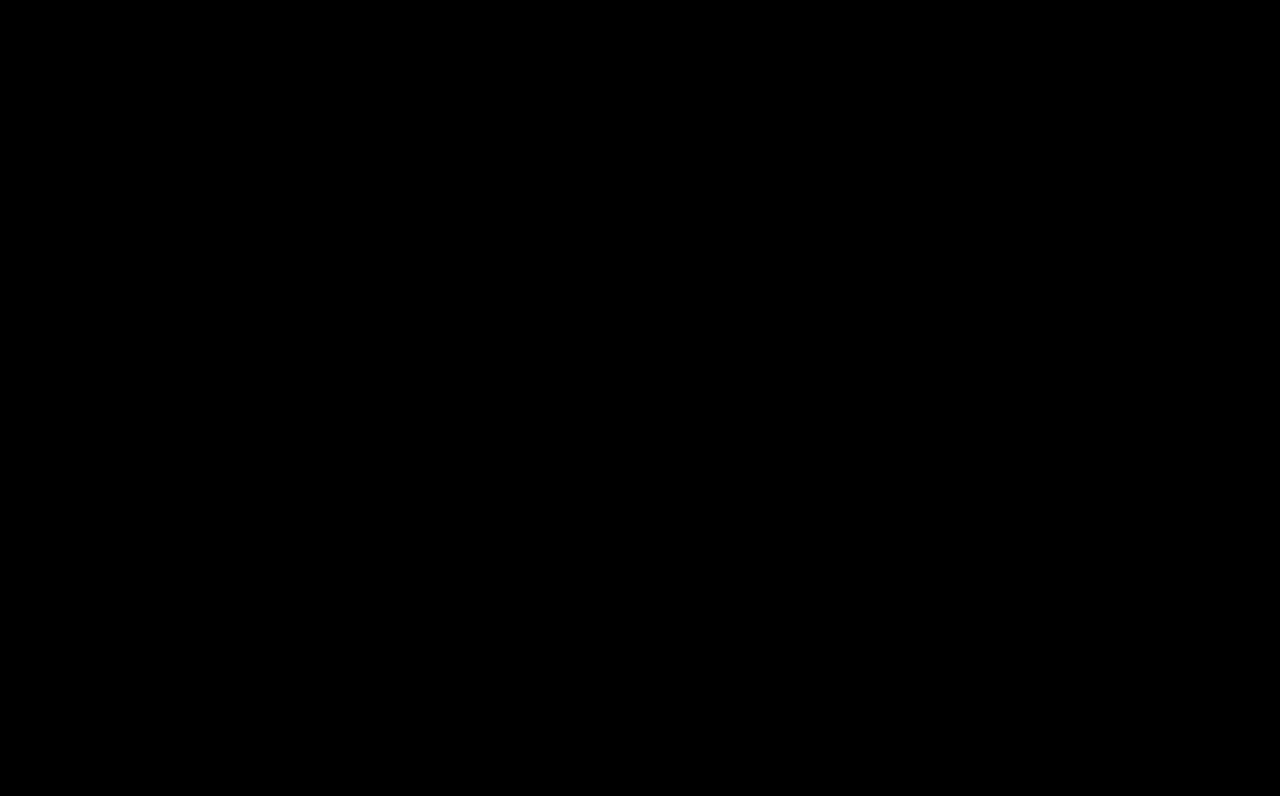
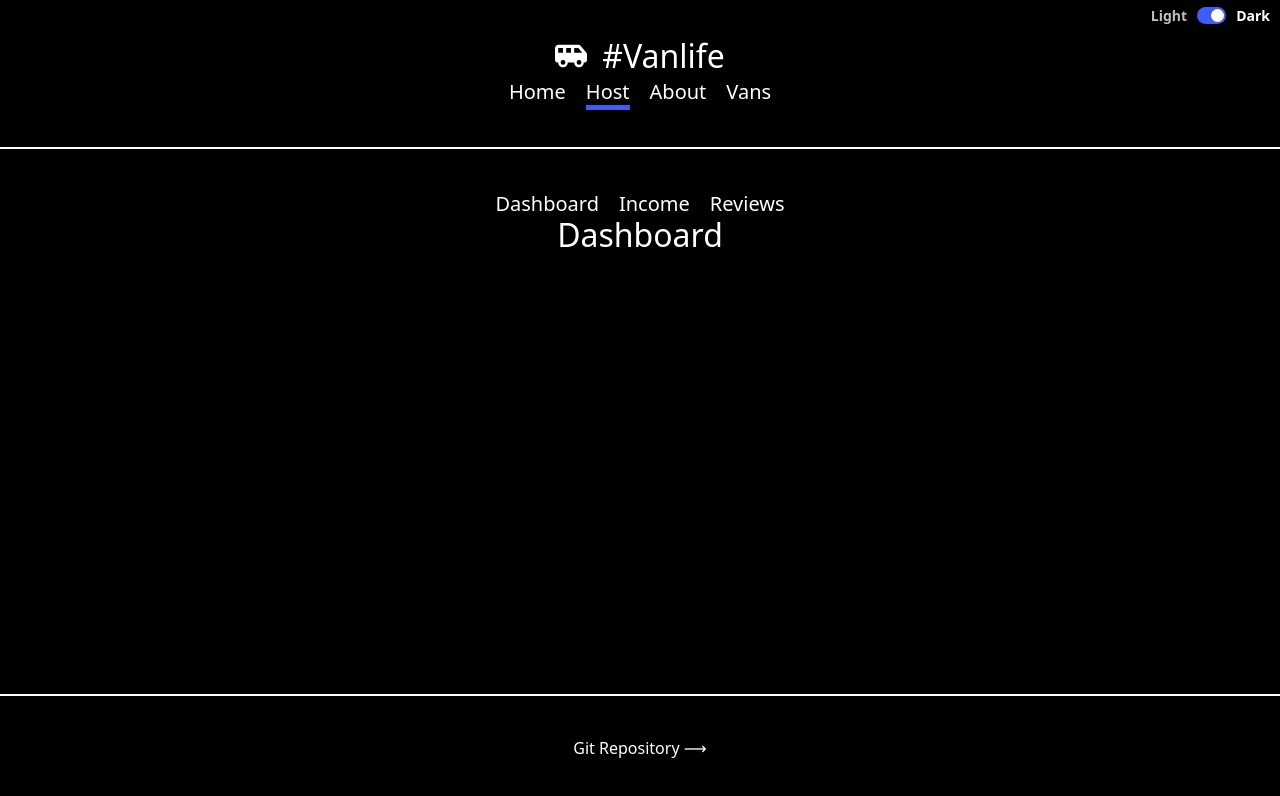
Before and after one commit to chrisnajman/vanlife, a React (Vite) app: page /vanlife/host in a window 1280 px wide. Before the commit this address had no page. Shown: the top 796 px of the page. Built offline with nearby package versions, Linux system fonts and the light colour scheme; what miragejs would draw is missing.

Commit message:
Added hosts folder and files, plus LayoutHost.jsx navigation. Added 'basename' to browser router. Converted routes and links (except backlinks) to relative paths.

```diff
--- a/src/App.jsx
+++ b/src/App.jsx
@@ -1,32 +1,52 @@
 import { BrowserRouter, Routes, Route } from "react-router-dom"
-import { UrlRoot } from "./components/UrlRoot"
 import Layout from "./layout/Layout"
 import Home from "./pages/Home"
 import About from "./pages/About"
-import Vans from "./pages/Vans"
-import VanDetails from "./pages/VanDetails"
+import Vans from "./pages/vans/Vans"
+import VanDetails from "./pages/vans/VanDetails"
+import LayoutHost from "./layout/LayoutHost"
+import Dashboard from "./pages/host/Dashboard"
+import Income from "./pages/host/Income"
+import Reviews from "./pages/host/Reviews"
 
 function App() {
   return (
-    <BrowserRouter>
+    <BrowserRouter basename="/vanlife">
       <Routes>
         <Route element={<Layout />}>
           <Route
-            path={`${UrlRoot}`}
+            path="/"
             element={<Home />}
           />
           <Route
-            path={`${UrlRoot}about`}
+            path="about"
             element={<About />}
           />
           <Route
-            path={`${UrlRoot}vans`}
+            path="vans"
             element={<Vans />}
           />
           <Route
-            path={`${UrlRoot}vans/:id`}
+            path="vans/:id"
             element={<VanDetails />}
           />
+          <Route
+            path="host"
+            element={<LayoutHost />}
+          >
+            <Route
+              index
+              element={<Dashboard />}
+            />
+            <Route
+              path="income"
+              element={<Income />}
+            />
+            <Route
+              path="reviews"
+              element={<Reviews />}
+            />
+          </Route>
         </Route>
       </Routes>
     </BrowserRouter>
--- a/src/components/Nav.jsx
+++ b/src/components/Nav.jsx
@@ -1,14 +1,12 @@
 import { NavLink } from "react-router-dom"
-import { UrlRoot } from "./UrlRoot"
 
 function Nav() {
   return (
     <nav className="site-navigation">
       <ul>
         <li>
-          {" "}
           <NavLink
-            to={`${UrlRoot}`}
+            to="/"
             aria-current="page"
             end
           >
@@ -17,7 +15,15 @@ function Nav() {
         </li>
         <li>
           <NavLink
-            to={`${UrlRoot}about`}
+            to="host"
+            aria-current="page"
+          >
+            Host
+          </NavLink>
+        </li>
+        <li>
+          <NavLink
+            to="about"
             aria-current="page"
           >
             About
@@ -25,9 +31,8 @@ function Nav() {
         </li>
         <li>
           <NavLink
-            to={`${UrlRoot}vans`}
+            to="vans"
             aria-current="page"
-            end
           >
             Vans
           </NavLink>
--- a/src/components/UrlRoot.jsx
+++ /dev/null
@@ -1 +0,0 @@
-export const UrlRoot = "/vanlife/"
--- /dev/null
+++ b/src/layout/LayoutHost.jsx
@@ -0,0 +1,42 @@
+import { NavLink, Outlet } from "react-router-dom"
+
+function LayoutHost() {
+  return (
+    <>
+      <nav className="site-navigation">
+        <ul>
+          <li>
+            <NavLink
+              to="host"
+              aria-current="page"
+              end
+            >
+              Dashboard
+            </NavLink>
+          </li>
+          <li>
+            <NavLink
+              to="host/income"
+              aria-current="page"
+              end
+            >
+              Income
+            </NavLink>
+          </li>
+          <li>
+            <NavLink
+              to="host/reviews"
+              aria-current="page"
+              end
+            >
+              Reviews
+            </NavLink>
+          </li>
+        </ul>
+      </nav>
+      {<Outlet />}
+    </>
+  )
+}
+
+export default LayoutHost
--- a/src/pages/About.jsx
+++ b/src/pages/About.jsx
@@ -1,5 +1,4 @@
 import bgImg from "../assets/images/about-hero.png"
-import { UrlRoot } from "../components/UrlRoot"
 import { Link } from "react-router-dom"
 
 function About() {
@@ -30,7 +29,7 @@ function About() {
         </h2>
         <Link
           className="link-button"
-          to={`${UrlRoot}vans`}
+          to="/vans"
         >
           Explore our vans
         </Link>
--- a/src/pages/Home.jsx
+++ b/src/pages/Home.jsx
@@ -1,4 +1,3 @@
-import { UrlRoot } from "../components/UrlRoot"
 import { Link } from "react-router-dom"
 
 function Home() {
@@ -12,7 +11,7 @@ function Home() {
         perfect van to make your perfect road trip.
       </p>
       <Link
-        to={`${UrlRoot}vans`}
+        to="vans"
         className="link-button"
       >
         Find your van
--- /dev/null
+++ b/src/pages/host/Dashboard.jsx
@@ -0,0 +1,5 @@
+function Dashboard() {
+  return <h1>Dashboard</h1>
+}
+
+export default Dashboard
--- /dev/null
+++ b/src/pages/host/Income.jsx
@@ -0,0 +1,5 @@
+function Income() {
+  return <h1>Income</h1>
+}
+
+export default Income
--- /dev/null
+++ b/src/pages/host/Reviews.jsx
@@ -0,0 +1,5 @@
+function Reviews() {
+  return <h1>Reviews</h1>
+}
+
+export default Reviews
--- a/src/pages/VanDetails.jsx
+++ b/src/pages/vans/VanDetails.jsx
@@ -1,5 +1,4 @@
 import { useState, useEffect } from "react"
-import { UrlRoot } from "../components/UrlRoot"
 import { useParams, Link } from "react-router-dom"
 
 function VanDetails() {
@@ -24,7 +23,7 @@ function VanDetails() {
     <div className="van-detail-container  content-container">
       <Link
         className="back-link link-button"
-        to={`${UrlRoot}vans`}
+        to="vans"
       >
         {" "}
         Back to Vans list
--- a/src/pages/Vans.jsx
+++ b/src/pages/vans/Vans.jsx
@@ -1,5 +1,4 @@
 import { useState, useEffect } from "react"
-import { UrlRoot } from "../components/UrlRoot"
 import { Link } from "react-router-dom"
 import { FaCircleArrowRight } from "react-icons/fa6"
 
@@ -24,7 +23,7 @@ function Vans() {
       <li key={van.id}>
         <Link
           className="link-button"
-          to={`${UrlRoot}vans/${van.id}`}
+          to={van.id}
           aria-label={`View details for ${van.name},
                              priced at £${van.price} per day`}
         >
```
